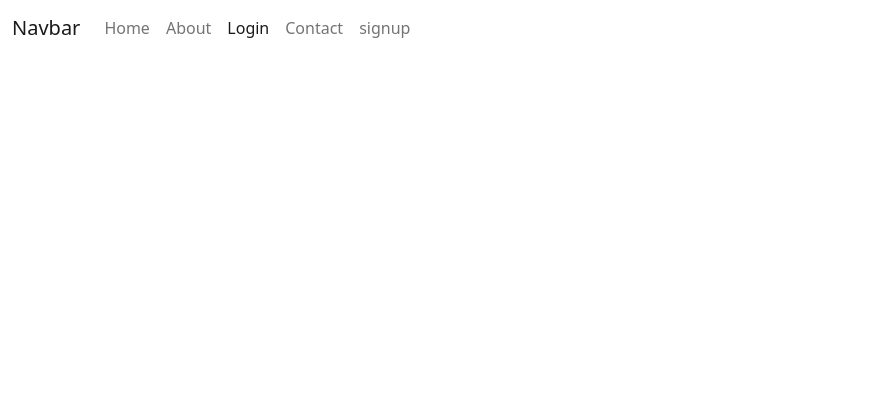
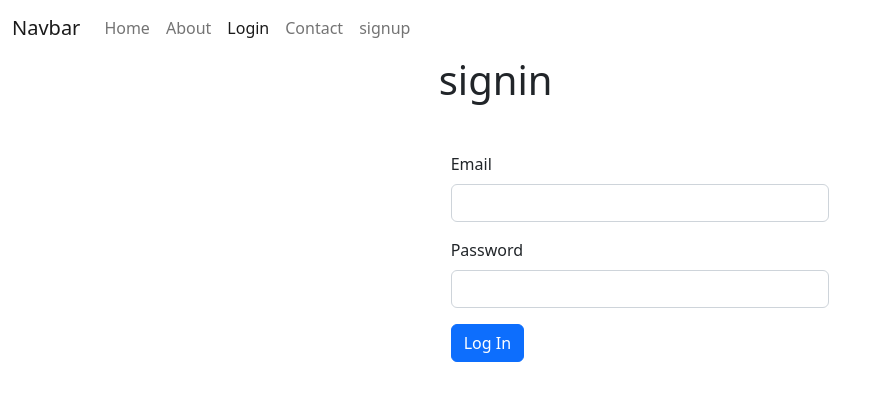
Before and after one commit to ramesh-kunwar/Fullstack-JS, a React (Create React App) app in the folder mern-profile/client/: page /login in a window 1280 px wide. Shown: the top 400 px of the page, without its empty margins (0-879 px from the left). Built offline with nearby package versions, Linux system fonts and the light colour scheme; the HTML template or start-up script is replaced by a standard one.

Commit message:
Login form added

```diff
--- a/mern-profile/client/src/App.js
+++ b/mern-profile/client/src/App.js
@@ -1,10 +1,13 @@
 import React from 'react'
+import { Route, Routes } from 'react-router-dom'
 import Home from './components/Home'
 import Navbar from './components/Navbar'
 import About from './components/About'
 
-import { Route, Routes } from 'react-router-dom'
 import Signup from './components/Signup'
+import Login from './components/Login'
+import Contact from './components/Contact'
+
 const App = () => {
   return (
     <>
@@ -14,6 +17,8 @@ const App = () => {
         <Route path='/' element={<Home />} />
         <Route path='/about' element={<About />} />
         <Route path='/signup' element={<Signup />} />
+        <Route path='/login' element={<Login />} />
+        <Route path='/contact' element={<Contact />} />
 
 
 
--- a/mern-profile/client/src/components/Contact.js
+++ b/mern-profile/client/src/components/Contact.js
@@ -0,0 +1,9 @@
+import React from 'react'
+
+const Contact = () => {
+  return (
+    <div>Contact</div>
+  )
+}
+
+export default Contact
--- a/mern-profile/client/src/components/Login.js
+++ b/mern-profile/client/src/components/Login.js
@@ -1,38 +1,31 @@
+import React from 'react'
 
-// const Navbar = () => {
-//     return (
-//         <div className='container'>
-//             <nav className="navbar navbar-expand-lg navbar-light bg-light">
-//                 <NavLink  className="navbar-brand" to="#">Navbar w/ text</NavLink>
-//                 <button className="navbar-toggler" type="button" data-toggle="collapse" data-target="#navbarText" aria-controls="navbarText" aria-expanded="false" aria-label="Toggle navigation">
-//                     <span className="navbar-toggler-icon"></span>
-//                 </button>
-//                 <div className="collapse navbar-collapse" id="navbarText">
+const signin = () => {
+    return (
+        <div className="signin container col-md-4">
+            <h1>signin</h1>
+            <div className="container mt-5">
+                <form action="" className="register-form" id="register-form">
 
+                    <div className="form-group mb-3">
+                        <label for="email" className="form-label">Email</label>
+                        <input type="email" className="form-control" name='email' id="email" />
+                    </div>
 
+                    <div className="form-group mb-3">
+                        <label for="password" className="form-label">Password</label>
+                        <input type="password" className="form-control" name='password' id="password" />
+                    </div>
 
-//                         <ul className="navbar-nav d-flex ">
-//                         <li className="nav-item active">
-//                             <NavLink  className="nav-link" to="/">Home <span className="sr-only"></span></NavLink>
-//                         </li>
-//                         <li className="nav-item">
-//                             <NavLink  className="nav-link" to="/about">About</NavLink>
-//                         </li>
-//                         <li className="nav-item">
-//                             <NavLink  className="nav-link" to="/login">Login</NavLink>
-//                         </li>
-//                         <li className="nav-item">
-//                             <NavLink  className="nav-link" to="/contact">Contact</NavLink>
-//                         </li>
-//                         <li className="nav-item">
-//                             <NavLink  className="nav-link" to="/signup">signup</NavLink>
-//                         </li>
-//                     </ul>
+                    <div className="form-group mb-3 form-button">
+                        {/* <label for="cpassword" class="form-label">Confirm Password</label> */}
+                        <input type="submit" className="btn btn-primary" name='signin' id="signin" value="Log In" />
+                    </div>
 
-//                 </div>
-//             </nav>
-//        </div>
-//     )
-// }
+                </form>
+            </div>
+        </div>
+    )
+}
 
-// export default Navbar
+export default signin
```
